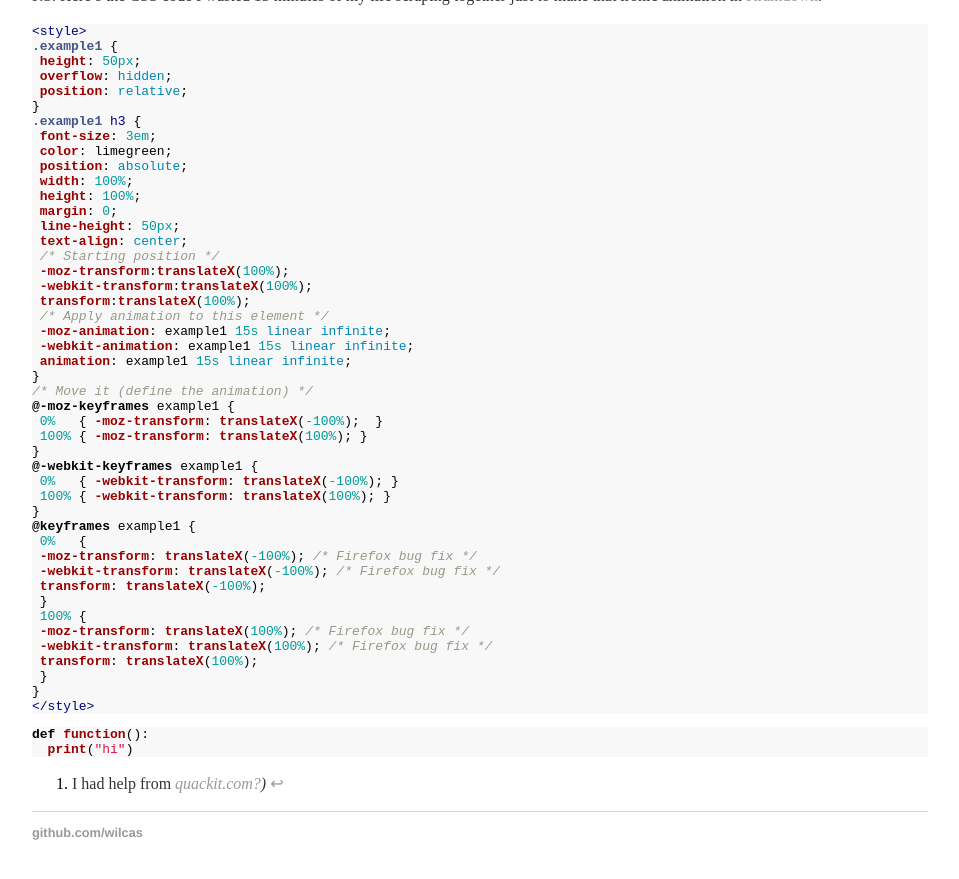
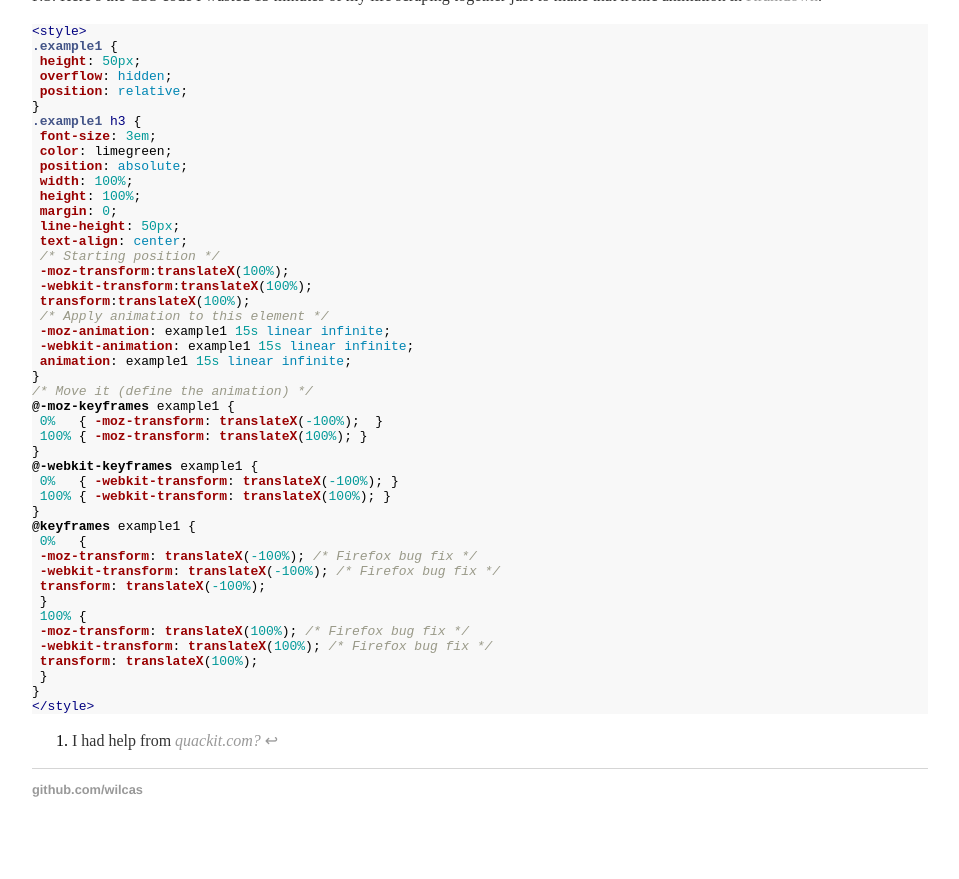
Before and after one commit to wilcas/wilcas.github.io, a Jekyll site: the page built from _posts/2019-05-02-inaugural-blog-post.md, in a window 1280 px wide and 900 px high, scrolled down 1054 px. Shown: the top 879 px of the window, without its empty margins (160-1119 px from the left). Built offline with Jekyll 4.4.1, drawn with Linux system fonts in a browser that asks for light colours; comment, search, counter and statistics services are not loaded; after the commit the page ends 1911 px from its top, so only the background shows below that.

Commit message:
remove small thing

```diff
--- a/_posts/2019-05-02-inaugural-blog-post.md
+++ b/_posts/2019-05-02-inaugural-blog-post.md
@@ -130,8 +130,4 @@ P.S. Here's the CSS code I wasted 15 minutes of my life scraping together just t
 </style>
 ~~~
 
-~~~python
-def function():
-  print("hi")
-~~~
-[^1]: I had help from *[quackit.com?](https://www.quackit.com/css/codes/marquees/))*
+[^1]: I had help from *[quackit.com?](https://www.quackit.com/css/codes/marquees/)*
```
Also changed, not shown: 1 other file.
